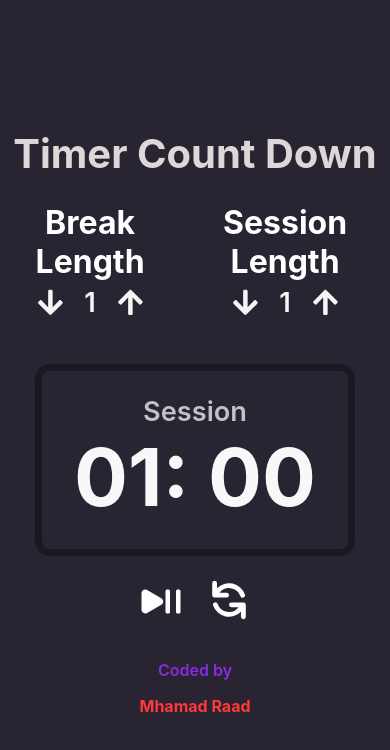
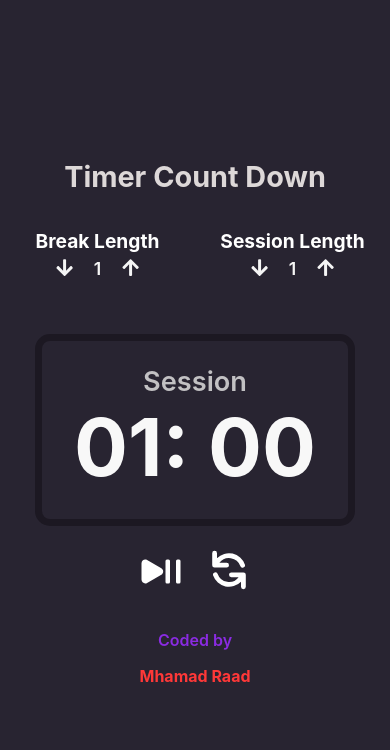
Before and after one commit to Mhamad-Raad/Counter-Countdown-freecodecamp, a React (Create React App) app: page / in a window 390 px wide. Shown: the top 750 px of the page. Built offline with nearby package versions, Linux system fonts and the light colour scheme; the HTML template or start-up script is replaced by a standard one.

Commit message:
make the design responsive

```diff
--- a/src/App.css
+++ b/src/App.css
@@ -6,6 +6,7 @@
   flex-direction: column;
   align-items: center;
   justify-content: center;
+  box-sizing: border-box;
 }
 
 .lengths {
--- a/src/Components/CreatedBy.jsx
+++ b/src/Components/CreatedBy.jsx
@@ -1,6 +1,6 @@
 import css from './CreatedBy.module.css'
 
-export default function () {
+export default function CreatedBy () {
   return (
     <div className={css.about}>
       <p className={css.designed}>
--- a/src/Components/TimeLength.module.css
+++ b/src/Components/TimeLength.module.css
@@ -23,6 +23,7 @@
   flex-direction: row;
   align-items: center;
   justify-content: center;
+  margin: 0;
 }
 
 .arrowBtn {
@@ -40,3 +41,38 @@
   outline: none;
   margin: 5px 20px;
 }
+
+
+@media only screen and (max-width: 550px) {
+  .length {
+    width: 100%;
+    padding: 10px;
+    justify-content: space-between;
+  }
+
+  .Ltitle {
+    font-size: 1.5rem;
+  }
+
+  .LtimeBg {
+    font-size: 1.3rem;
+  }
+
+  .arrowBtn {
+    font-size: 1.5rem !important;
+  }
+}
+
+@media only screen and (max-width: 400px) {
+  .Ltitle {
+    font-size: 1.2rem;
+  }
+
+  .LtimeBg {
+    font-size: 1.1rem;
+  }
+
+  .arrowBtn {
+    font-size: 1.2rem !important;
+  }
+}
--- a/src/Components/Title.module.css
+++ b/src/Components/Title.module.css
@@ -6,3 +6,9 @@
   padding: 0;
   text-align: center;
 }
+
+@media only screen and (max-width: 550px) {
+  .title {
+    font-size: 1.8rem;
+  }
+}
```
